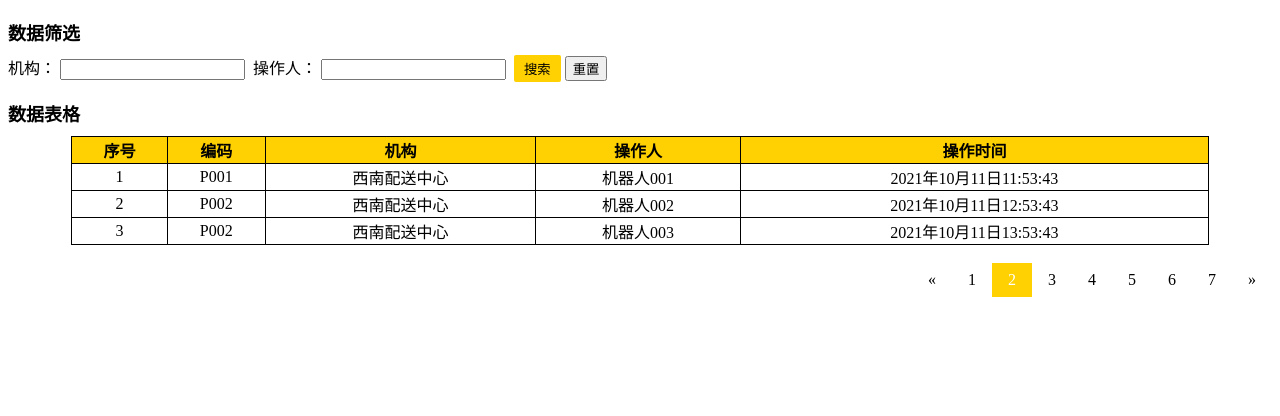
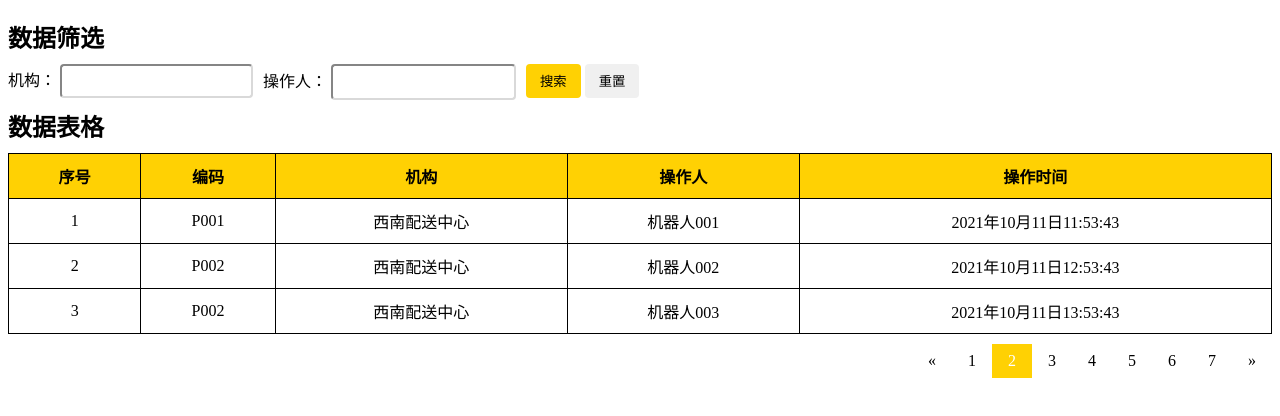
Before and after one commit to gitbub-king/web-platform-a1jqz5, a plain HTML site: page index.html in a window 1280 px wide. Shown: the part 382-798 px from the top of the page. Drawn offline with Linux system fonts and the light colour scheme.

Commit message:
1 file modified

```diff
--- a/index.html
+++ b/index.html
@@ -5,89 +5,124 @@
   </head>
   <title>前端入门课程</title>
   <style type="text/css">
-    .a{
-      float:left;
+    .floatleft {
+      float: left;
     }
-    .subbtn{
-      background:#FFD103;
+    .subbtn {
+      height: 34px;
+      background: #ffd103;
       border: none;
       color: black;
-      padding: 4px 10px;
+      padding: 4px 14px;
       text-align: center;
       text-decoration: none;
       display: inline-block;
       cursor: pointer;
-      border-radius: 2px;
+      border-radius: 4px;
     }
-    table{
-      border-collapse:collapse;
+    .resbtn {
+      height: 34px;
+      background: #f0f0f0;
+      border: none;
+      color: black;
+      padding: 4px 14px;
+      cursor: pointer;
+      border-radius: 4px;
     }
-    table,td,th{
-      border:1px solid black;
+    .tableborder {
+      width: 100%;
+      border-collapse: collapse;
+      padding: 10px;
+      text-align: center;
     }
-    .thead1{
-      background:#FFD103;
+    .tablebordersize td {
+      padding: 10px;
+      border: 1px solid black;
     }
-    .text{
-      font-weight:bold;
-      font-size:18px;
-      margin:0px 0px 10px 0px;
+    .tablebordersize th {
+      padding: 10px;
+      border: 1px solid black;
     }
+    .thead1 {
+      background: #ffd103;
+    }
+    .text {
+      clear: both;
+      font-weight: bold;
+      font-size: 24px;
+      margin: 10px 0px 10px 0px;
+    }
+    .mechanismbox {
+      padding: 0px 0px 0px 12px;
+      border-color: #d9d9d9;
+      height: 30px;
+      margin: 0px 10px 0px 0px;
+      border-radius: 4px;
+    }
+    .operatorbox {
+      border-color: #d9d9d9;
+      height: 30px;
+      margin: 0px 10px 0px 0px;
+      border-radius: 4px;
+    }
+
+    .pagestyle {
+      text-align: right;
+      margin: 10px 0px 0px 0px;
+    }
+
     ul.pagination {
       display: inline-block;
       padding: 0;
       margin: 0;
     }
-  .pagestyle{
-    float:right;
+
+    ul.pagination li {
+      display: inline;
     }
-
-    ul.pagination li {display: inline;}
 
     ul.pagination li a {
       color: black;
       float: left;
       padding: 8px 16px;
       text-decoration: none;
-        transition: background-color .3s;
+      transition: background-color 0.3s;
     }
 
     ul.pagination li a.active {
-        background-color: #FFD103;
+      background-color: #ffd103;
       color: white;
     }
 
-    ul.pagination li a:hover:not(.active) {background-color: #ddd;}
-
+    ul.pagination li a:hover:not(.active) {
+      background-color: #ddd;
+    }
   </style>
+  <script src="./index.js"></script>
   <body>
     <img src="//s0.meituan.net/bs/fe-web-meituan/10afbf1/img/logo.png" />
     <h1>前端入门</h1>
     <div id="dataFiltering" class="dataFilterbox">
-      <div class="text">
-        数据筛选
+      <div class="text">数据筛选</div>
+      <div id="box1" class="floatleft">
+        <span>机构：</span>
+        <input type="text" class="mechanismbox" />
       </div>
-      <div id="box1" class="a">
-        <span>机构：</span>
-        <input type="text" />&nbsp;&nbsp;
-      </div>
-      <div id="box2" class="a">
+      <div id="box2" class="floatleft">
         <span>操作人：</span>
-        <input type="text" />&nbsp;&nbsp;
+        <input type="text" class="operatorbox" />
       </div>
       <div id="box3">
         <button type="submit" title="搜索" class="subbtn">搜索</button>
         <button type="reset" title="重置" class="resbtn">重置</button>
       </div>
     </div>
-    <br/>
-    <div class="text">
-      数据表格
-    </div>
+
+    <div class="text">数据表格</div>
     <div id="testTable">
-      <table width="90%" align="center" class=table1>
-        <thead >
-          <tr align="center" class="thead1" >
+      <table class="tableborder">
+        <thead>
+          <tr class="thead1 tablebordersize">
             <th>序号</th>
             <th>编码</th>
             <th>机构</th>
@@ -96,21 +131,21 @@
           </tr>
         </thead>
         <tbody>
-          <tr align="center">
+          <tr class="tablebordersize">
             <td>1</td>
             <td>P001</td>
             <td>西南配送中心</td>
             <td>机器人001</td>
             <td>2021年10月11日11:53:43</td>
           </tr>
-          <tr align="center">
+          <tr class="tablebordersize">
             <td>2</td>
             <td>P002</td>
             <td>西南配送中心</td>
             <td>机器人002</td>
             <td>2021年10月11日12:53:43</td>
           </tr>
-          <tr align="center">
+          <tr class="tablebordersize">
             <td>3</td>
             <td>P002</td>
             <td>西南配送中心</td>
@@ -118,9 +153,9 @@
             <td>2021年10月11日13:53:43</td>
           </tr>
         </tbody>
-      <table>
+      </table>
     </div>
-    <br/>
+
     <div id="pages" class="pagestyle">
       <ul class="pagination">
         <li><a href="#">«</a></li>
@@ -134,8 +169,5 @@
         <li><a href="#">»</a></li>
       </ul>
     </div>
-    <br/>
-
-
   </body>
 </html>
```
Lines whose indentation alone changed are shown as unchanged.
